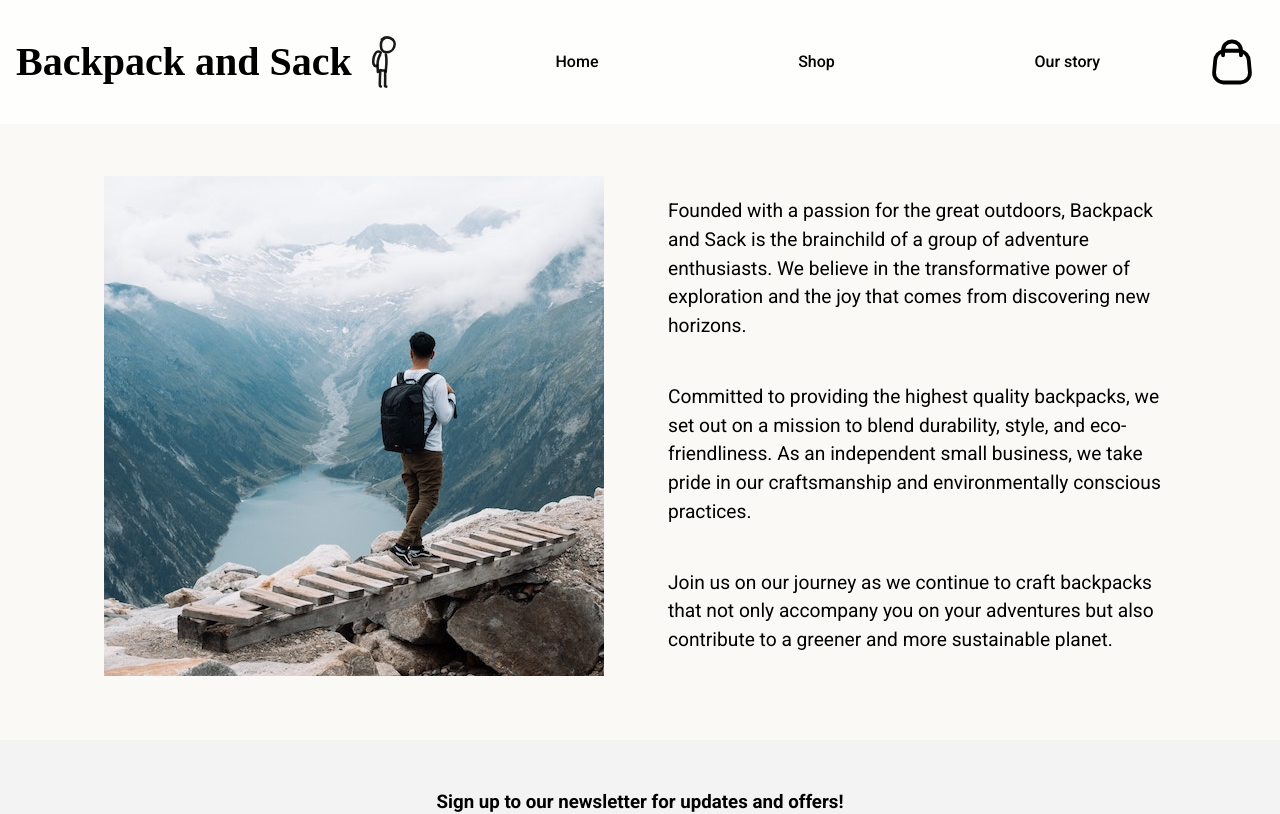
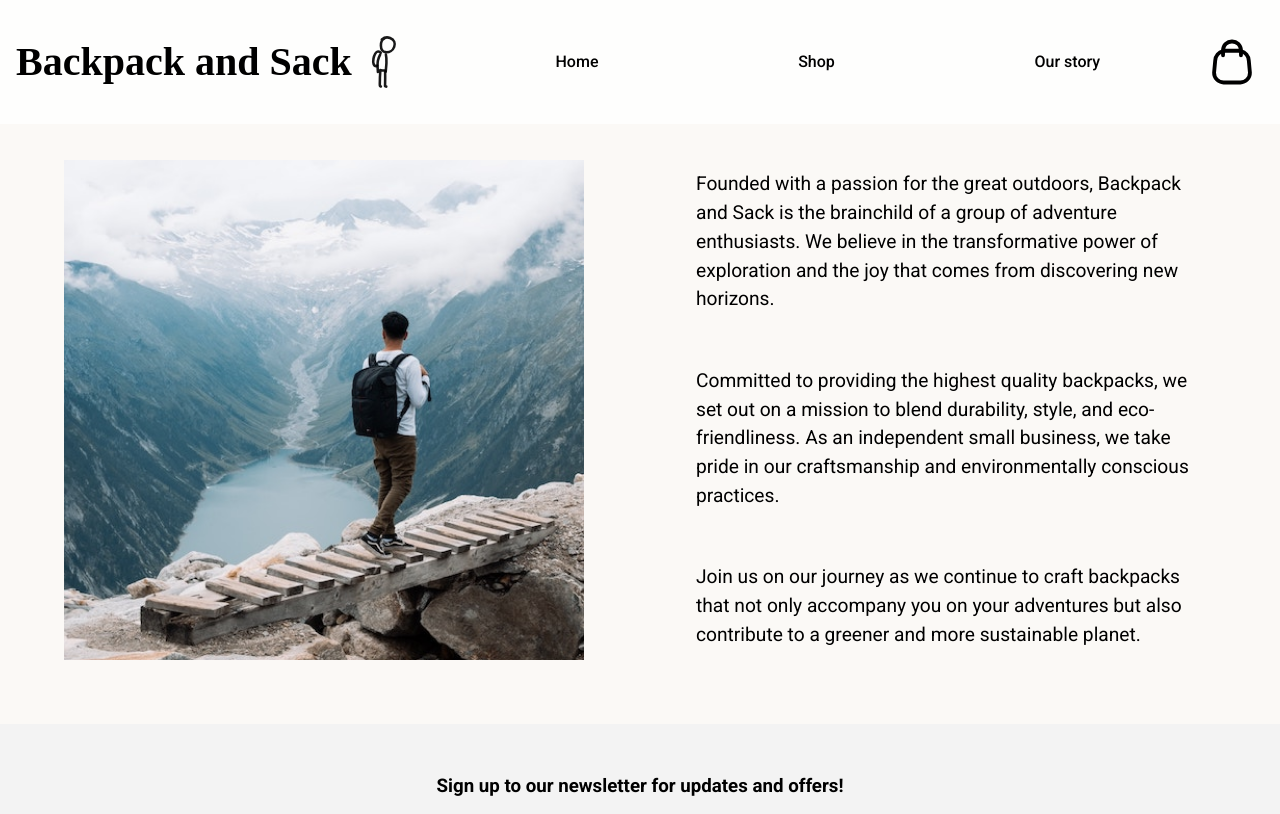
Before and after one commit to dave-forbes/shopping-cart, a React (Vite) app in the folder shopping-cart/: page /ourstory in a window 1280 px wide. Shown: the top 814 px of the page. Built offline with nearby package versions, Linux system fonts and the light colour scheme; a web font is replaced by a local one.

Commit message:
changed flex layout to grid

```diff
--- a/shopping-cart/src/components/OurStory/OurStory.module.css
+++ b/shopping-cart/src/components/OurStory/OurStory.module.css
@@ -1,13 +1,10 @@
-.ourStorySection {
-  padding-top: 7rem;
-}
-
 .content {
-  display: flex;
-  gap: 4rem;
-  max-width: 1200px;
-  margin-inline: auto;
-  padding: 4rem;
+  padding: 10rem 4rem 4rem 4rem;
+  display: grid;
+  grid-template-columns: repeat(auto-fit, minmax(250px, 1fr));
+  align-items: center;
+  justify-items: center;
+  gap: 7rem;
 }
 
 .content p {
@@ -23,4 +20,6 @@
   display: flex;
   flex-direction: column;
   justify-content: space-around;
+  height: 100%;
+  gap: 2rem;
 }
```
